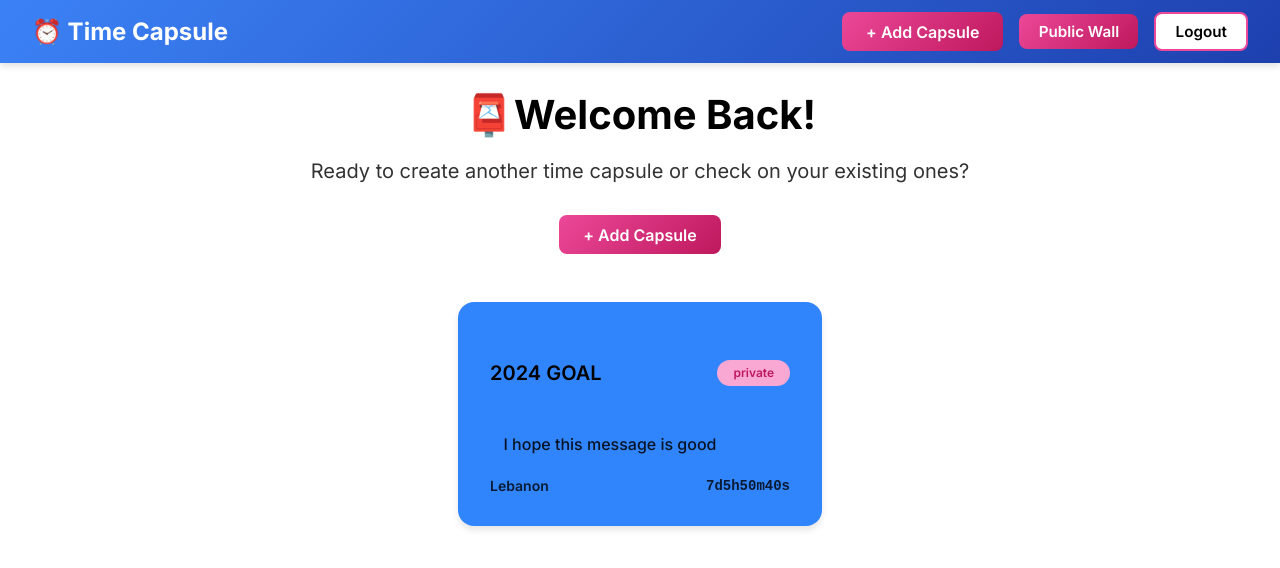
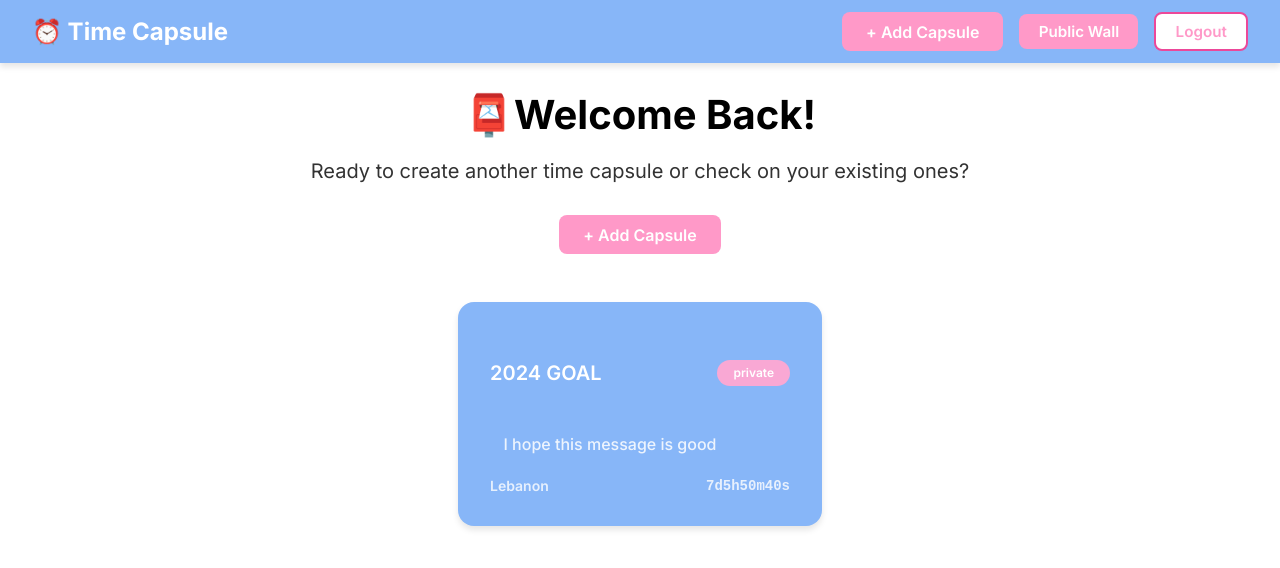
Before and after one commit to HadiHD17/Time-Capsule-Client, a React (Create React App) app: page /Dashboard in a window 1280 px wide. Shown: the top 568 px of the page. Built offline with nearby package versions, Linux system fonts and the light colour scheme.

Commit message:
finished some styling

```diff
--- a/src/styles/Capsule.css
+++ b/src/styles/Capsule.css
@@ -1,11 +1,11 @@
 /* Capsule Card Wrapper */
 .capsule-card {
-  background: #3185FC;
+  background: #87B6F8;
   border-radius: 1rem;
   padding: 1.5rem 2rem;
   box-shadow: 0 6px 16px rgba(0, 0, 0, 0.1);
   font-family: 'Inter', sans-serif;
-  color: #000;
+  color: white;
   width: 100%;
   max-width: 850px;
   min-height: 160px;
@@ -34,13 +34,13 @@
   gap: 0.5rem;
   font-size: 1.25rem;
   font-weight: 600;
-  color: #000000;
+  color: #fff;
 }
 
 /* Privacy Pill */
 .capsule-privacy {
   background: #f9a8d4;
-  color: #be185d;
+  color: #fff;
   font-size: 0.75rem;
   font-weight: 600;
   padding: 0.35rem 1rem;
@@ -52,7 +52,7 @@
 .capsule-message {
   font-size: 1rem;
   font-weight: 500;
-  color: #000000;
+  color: #fff;
   opacity: 0.85;
   line-height: 1.5;
   margin: 1rem 0;
@@ -72,7 +72,7 @@
 
 /* Country and Countdown */
 .capsule-country {
-  color: #000000;
+  color: #fff;
 }
 
 .capsule-countdown {
--- a/src/styles/CreateCapsulePage.css
+++ b/src/styles/CreateCapsulePage.css
@@ -1,5 +1,5 @@
 .CreateForm {
-  background-color: #3185FC;
+  background-color: #87B6F8;
   padding: 1.5rem;
   border-radius: 1.5rem;
   box-shadow: 0 0 10px rgba(0, 0, 0, 0.1);
@@ -105,7 +105,7 @@ form {
 
 .submitbtn {
   background-color: #FF99C8;
-  color: black;
+  color: white;
 }
 
 
--- a/src/styles/Dashboard.css
+++ b/src/styles/Dashboard.css
@@ -43,12 +43,12 @@
 }
 
 .Dashboard .CapsuleCards > div {
-  background: #3185FC;
+  background: #87B6F8;
   border-radius: 1rem;
   padding: 2rem;
   box-shadow: 0 4px 6px rgba(0,0,0,0.1);
   transition: transform 0.3s ease, box-shadow 0.3s ease;
-  color: #000000;
+  color: #fff;
   width: 100%;
   max-width: 100%;
 }
@@ -78,7 +78,7 @@
 }
 
 .Createbtn button {
-  background: linear-gradient(135deg, #ec4899 0%, #be185d 100%);
+  background: #FF99C8;
   color: white;
   border: none;
   padding: 0.6rem 1.5rem;
--- a/src/styles/Home.css
+++ b/src/styles/Home.css
@@ -43,12 +43,12 @@
 }
 
 .Home .FeatureCards > div {
-  background: #3185FC;
+  background: #87B6F8;
   border-radius: 1rem;
   padding: 2rem;
   box-shadow: 0 4px 6px rgba(0,0,0,0.1);
   transition: transform 0.3s ease, box-shadow 0.3s ease;
-  color: #000000;
+  color: white;
   width: 100%;
   max-width: 100%;
 }
@@ -86,7 +86,7 @@
 }
 
 .Registerbtn button {
-  background: linear-gradient(135deg, #ec4899 0%, #be185d 100%);
+  background: #87B6F8;
   color: white;
   border: none;
   padding: 0.6rem 1.5rem;
--- a/src/styles/Login.css
+++ b/src/styles/Login.css
@@ -3,7 +3,7 @@
   display: flex;
   align-items: center;
   justify-content: center;
-  background: linear-gradient(135deg, #3b82f6 0%, #1e40af 100%);
+  background: #87B6F8;
   padding: 1rem;
   font-family: 'Inter', sans-serif;
   flex-direction: column;
@@ -54,7 +54,7 @@
 
 .LoginForm button.loginbtn {
   width: 100%;
-  background: linear-gradient(135deg, #ec4899 0%, #be185d 100%);
+  background: #FF99C8;
   color: white;
   padding: 0.75rem;
   border-radius: 0.5rem;
--- a/src/styles/Navbar.css
+++ b/src/styles/Navbar.css
@@ -1,7 +1,7 @@
 @import url('https://fonts.googleapis.com/css2?family=Inter:wght@300;400;500;600;700&display=swap');
 
 .NavBar {
-  background: linear-gradient(135deg, #3b82f6 0%, #1e40af 100%);
+  background: #87B6F8;
   color: white;
   box-shadow: 0 4px 6px rgba(0,0,0,0.1);
   display: flex;
@@ -35,7 +35,7 @@
 }
 
 .NavBar .Registerbtn button {
-  background: linear-gradient(135deg, #ec4899 0%, #be185d 100%);
+  background: #FF99C8;
   color: white;
   border: none;
   padding: 0.5rem 1.2rem;
@@ -57,7 +57,7 @@
 }
 
 .NavBar .Publicbtn button {
-  background: linear-gradient(135deg, #ec4899 0%, #be185d 100%);
+  background: #FF99C8;
   color: white;
   border: none;
   padding: 0.5rem 1.2rem;
@@ -81,7 +81,7 @@
 
 .NavBar .Loginbtn button {
   background: white;
-  color: black;
+  color: #FF99C8;
   border: 2px solid #ec4899;
   padding: 0.5rem 1.2rem;
   border-radius: 0.5rem;
@@ -102,7 +102,7 @@
 
 .NavBar .Logoutbtn button {
   background: white;
-  color: black;
+  color: #FF99C8;
   border: 2px solid #ec4899;
   padding: 0.5rem 1.2rem;
   border-radius: 0.5rem;
--- a/src/styles/Register.css
+++ b/src/styles/Register.css
@@ -3,7 +3,7 @@
   display: flex;
   align-items: center;
   justify-content: center;
-  background: linear-gradient(135deg, #3b82f6 0%, #1e40af 100%);
+  background: #87B6F8;
   padding: 1rem;
   font-family: 'Inter', sans-serif;
   flex-direction: column;
@@ -60,7 +60,7 @@
 
 .RegisterForm button.registerbtn {
   width: 100%;
-  background: linear-gradient(135deg, #ec4899 0%, #be185d 100%);
+  background: #FF99C8;
   color: white;
   padding: 0.75rem;
   border-radius: 0.5rem;
```
